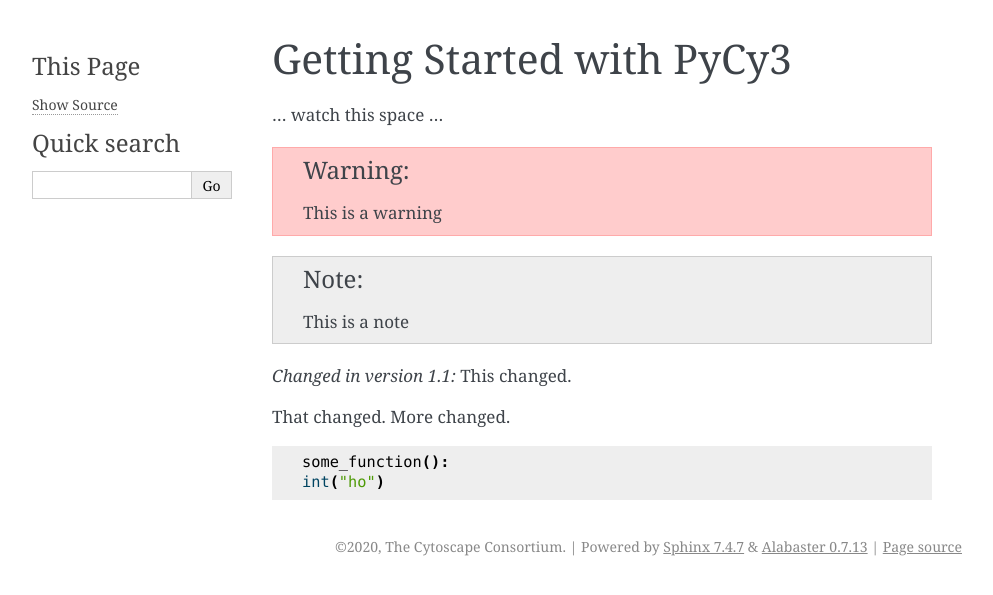
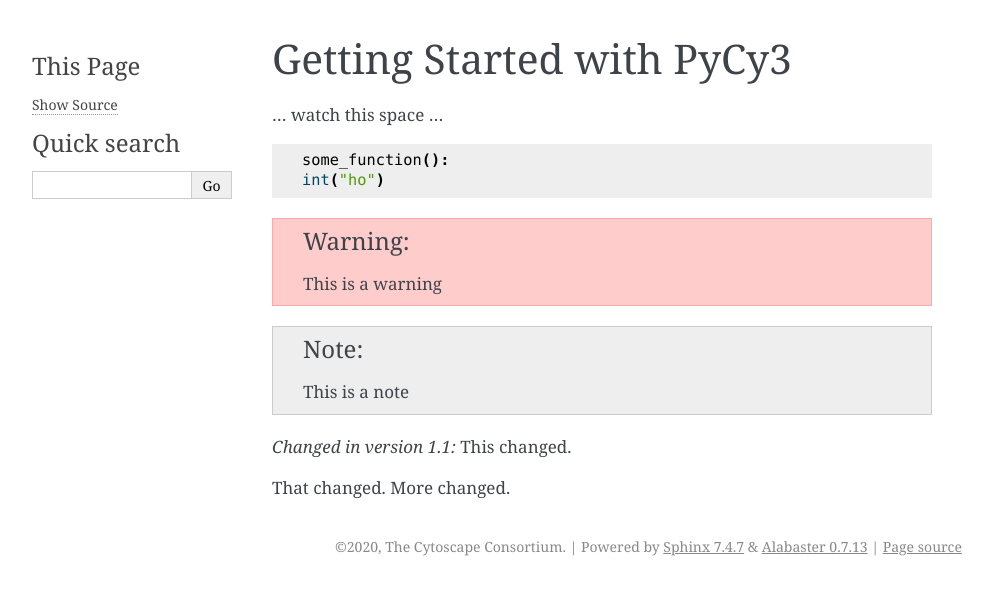
Before and after one commit to cytoscape/py4cytoscape, a Sphinx documentation site: the page built from doc/intro.rst, in a window 1280 px wide. Shown: the top 595 px of the page, without its empty margins (148-1141 px from the left). Built offline with Sphinx 7.4.7, drawn with Linux system fonts in a browser that asks for light colours; some of the changed lines change nothing that is shown.

Commit message:
Update intro.rst

```diff
--- a/doc/intro.rst
+++ b/doc/intro.rst
@@ -2,6 +2,12 @@ Getting Started with PyCy3
 ==========================
 
 ... watch this space ...
+
+.. code-block::
+   :dedent: 4
+
+   def some_function():
+     print("ho")
 
 .. warning::
 
@@ -17,9 +23,3 @@ Getting Started with PyCy3
 
   That changed.
   More changed.
-
-.. code-block::
-   :dedent: 4
-
-   def some_function():
-     print("ho")
```
